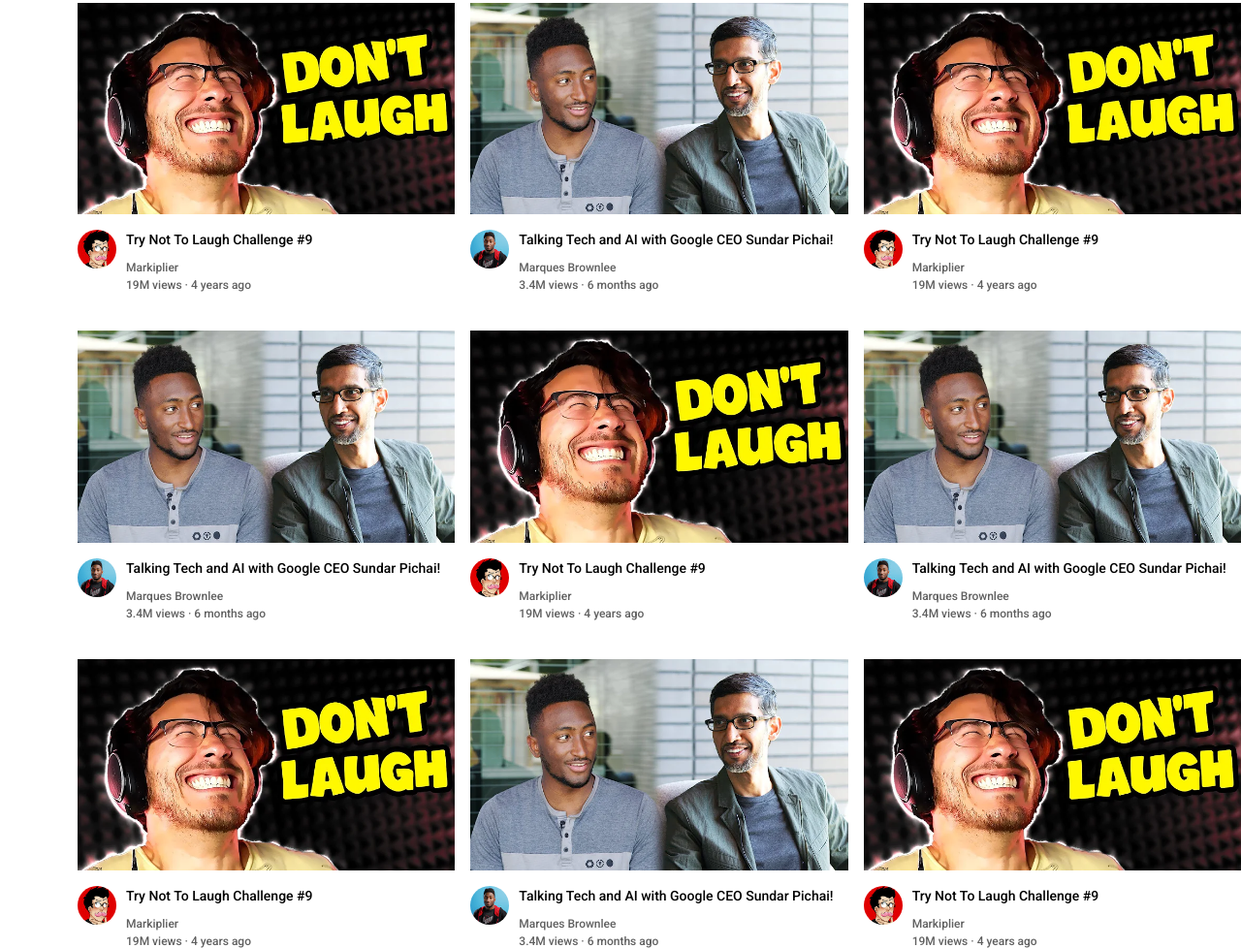
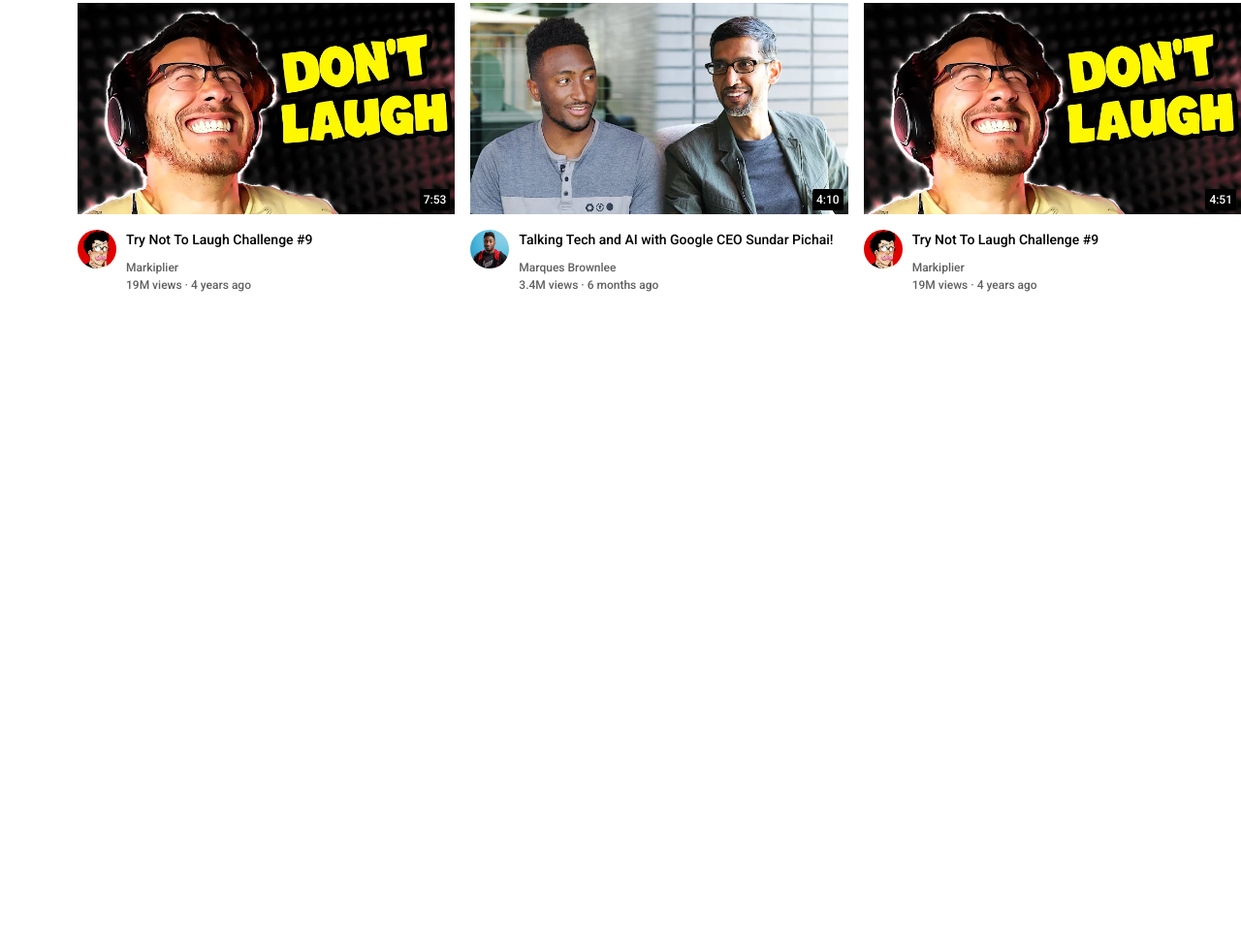
Before and after one commit to JerielR/yt-home-page, a plain HTML site: page youtube.html in a window 1280 px wide. Shown: the part 1093-2071 px from the top of the page at 97% size. After the commit the page ends 1394 px from the top, so only its background shows below. Drawn offline with Linux system fonts and the light colour scheme.

Commit message:
relative/absolute implementations and more exercises

```diff
--- a/styles/header.css
+++ b/styles/header.css
@@ -8,7 +8,8 @@
     left: 0;
     right: 0;
     background-color: white;
-    border-bottom: 1px solid rgb(227, 227, 227)
+    border-bottom: 1px solid rgb(227, 227, 227);
+    z-index: 100;
 }
 
 .left-section {
@@ -101,8 +102,30 @@
     height: 24px;
 }
 
+.notifications-icon-container {
+    position: relative;
+}
+
 .notifications-icon {
     height: 24px;
+}
+
+.notifications-count {
+    position: absolute;
+    background-color: #cc0000;
+    color: white;
+    top: -2px;
+    right: -5px;
+    font-family: Roboto, Arial;
+    font-size: 11px;
+    padding-left: 5px;
+    padding-right: 5px;
+    padding-top: 2px;
+    padding-bottom: 2px;
+    border-radius: 10px;
+    display: flex;
+    justify-content: center;
+    align-items: center;
 }
 
 .my-picture {
--- a/styles/video.css
+++ b/styles/video.css
@@ -10,30 +10,44 @@
     margin-bottom: 12px;
 }
 
-.video-info-grid{
+.video-info-grid {
     display: grid;
     grid-template-columns: 50px 1fr;
 }
 
-.channel-picture{
+.channel-picture {
     width: 40px;
     border-radius: 50px;
 }
 
-.thumbnail-row{
+.thumbnail-row {
     margin-bottom: 12px;
+    position: relative;
 }
 
-.video-author, .video-stats{
+.video-time {
+    background-color: black;
+    color: white;
+    position: absolute;
+    bottom: 8px;
+    right: 5px;
+    font-family: Roboto, Arial;
+    font-size: 12px;
+    font-weight: 500;
+    padding: 4px;
+    border-radius: 2px;
+}
+
+.video-author, .video-stats {
     font-size: 12px;
     color: rgb(96, 96, 96);
 }
 
-.video-author{
+.video-author {
     margin-bottom: 4px;
 }
 
-.video-grid{
+.video-grid {
     display: grid;
     grid-template-columns: 1fr 1fr 1fr;
     column-gap: 16px;
--- a/youtube.html
+++ b/youtube.html
@@ -29,11 +29,13 @@
       <div class="right-section">
         <img class="upload-icon" src="icons/upload.svg" alt="">
         <img class="apps-icon" src="icons/youtube-apps.svg" alt="">
-        <img class="notifications-icon" src="icons/notifications.svg" alt="">
+        <div class="notifications-icon-container">
+          <img class="notifications-icon" src="icons/notifications.svg" alt="">
+          <div class="notifications-count">3</div>
+        </div>
         <img class="my-picture" src="channel-pictures/my-channel.jpeg" alt="">
-      </div>
     </div>
-
+  </div>
     <div class="sidebar">
       sidebar
     </div>
@@ -42,6 +44,7 @@
       <div class="video-preview">
         <div class="thumbnail-row">
           <img class="thumbnail" src="thumbnails/thumbnail-1.webp" />
+          <div class="video-time">14:20</div>
         </div>
         <div class="video-info-grid">
           <div class="channel-picture-container">
@@ -60,6 +63,7 @@
       <div class="video-preview">
         <div class="thumbnail-row">
           <img class="thumbnail" src="thumbnails/thumbnail-2.webp">
+          <div class="video-time">8:22</div>
         </div>
         <div class="video-info-grid">
           <div class="channel-picture-container">
@@ -76,6 +80,7 @@
       <div class="video-preview">
         <div class="thumbnail-row">
           <img class="thumbnail" src="thumbnails/thumbnail-3.webp" />
+          <div class="video-time">9:13</div>
         </div>
         <div class="video-info-grid">
           <div class="channel-picture-container">
@@ -94,6 +99,7 @@
       <div class="video-preview">
         <div class="thumbnail-row">
           <img class="thumbnail" src="thumbnails/thumbnail-4.webp">
+          <div class="video-time">22:09</div>
         </div>
         <div class="video-info-grid">
           <div class="channel-picture-container">
@@ -110,6 +116,7 @@
       <div class="video-preview">
         <div class="thumbnail-row">
           <img class="thumbnail" src="thumbnails/thumbnail-5.webp" />
+          <div class="video-time">11:17</div>
         </div>
         <div class="video-info-grid">
           <div class="channel-picture-container">
@@ -128,6 +135,7 @@
       <div class="video-preview">
         <div class="thumbnail-row">
           <img class="thumbnail" src="thumbnails/thumbnail-6.webp">
+          <div class="video-time">19:59</div>
         </div>
         <div class="video-info-grid">
           <div class="channel-picture-container">
@@ -144,6 +152,7 @@
       <div class="video-preview">
         <div class="thumbnail-row">
           <img class="thumbnail" src="thumbnails/thumbnail-1.webp" />
+          <div class="video-time">10:13</div>
         </div>
         <div class="video-info-grid">
           <div class="channel-picture-container">
@@ -162,6 +171,7 @@
       <div class="video-preview">
         <div class="thumbnail-row">
           <img class="thumbnail" src="thumbnails/thumbnail-2.webp">
+          <div class="video-time">7:12</div>
         </div>
         <div class="video-info-grid">
           <div class="channel-picture-container">
@@ -178,6 +188,7 @@
       <div class="video-preview">
         <div class="thumbnail-row">
           <img class="thumbnail" src="thumbnails/thumbnail-1.webp" />
+          <div class="video-time">13:17</div>
         </div>
         <div class="video-info-grid">
           <div class="channel-picture-container">
@@ -196,6 +207,7 @@
       <div class="video-preview">
         <div class="thumbnail-row">
           <img class="thumbnail" src="thumbnails/thumbnail-2.webp">
+          <div class="video-time">7:53</div>
         </div>
         <div class="video-info-grid">
           <div class="channel-picture-container">
@@ -212,6 +224,7 @@
       <div class="video-preview">
         <div class="thumbnail-row">
           <img class="thumbnail" src="thumbnails/thumbnail-1.webp" />
+          <div class="video-time">4:10</div>
         </div>
         <div class="video-info-grid">
           <div class="channel-picture-container">
@@ -230,109 +243,7 @@
       <div class="video-preview">
         <div class="thumbnail-row">
           <img class="thumbnail" src="thumbnails/thumbnail-2.webp">
-        </div>
-        <div class="video-info-grid">
-          <div class="channel-picture-container">
-            <img class="channel-picture" src="channel-pictures/channel-2.jpeg">
-          </div>
-          <div class="video-info">
-            <p class="video-title">Try Not To Laugh Challenge #9</p>
-            <p class="video-author">Markiplier</p>
-            <p class="video-stats">19M views &#183; 4 years ago</p>
-          </div>
-        </div>
-      </div>
-
-
-      <div class="video-preview">
-        <div class="thumbnail-row">
-          <img class="thumbnail" src="thumbnails/thumbnail-1.webp" />
-        </div>
-        <div class="video-info-grid">
-          <div class="channel-picture-container">
-            <img class="channel-picture" src="/channel-pictures/channel-1.jpeg" />
-          </div>
-          <div class="video-info">
-            <p class="video-title">
-              Talking Tech and AI with Google CEO Sundar Pichai!
-            </p>
-            <p class="video-author">Marques Brownlee</p>
-            <p class="video-stats">3.4M views &#183; 6 months ago</p>
-          </div>
-        </div>
-      </div>
-
-      <div class="video-preview">
-        <div class="thumbnail-row">
-          <img class="thumbnail" src="thumbnails/thumbnail-2.webp">
-        </div>
-        <div class="video-info-grid">
-          <div class="channel-picture-container">
-            <img class="channel-picture" src="channel-pictures/channel-2.jpeg">
-          </div>
-          <div class="video-info">
-            <p class="video-title">Try Not To Laugh Challenge #9</p>
-            <p class="video-author">Markiplier</p>
-            <p class="video-stats">19M views &#183; 4 years ago</p>
-          </div>
-        </div>
-      </div>
-
-      <div class="video-preview">
-        <div class="thumbnail-row">
-          <img class="thumbnail" src="thumbnails/thumbnail-1.webp" />
-        </div>
-        <div class="video-info-grid">
-          <div class="channel-picture-container">
-            <img class="channel-picture" src="/channel-pictures/channel-1.jpeg" />
-          </div>
-          <div class="video-info">
-            <p class="video-title">
-              Talking Tech and AI with Google CEO Sundar Pichai!
-            </p>
-            <p class="video-author">Marques Brownlee</p>
-            <p class="video-stats">3.4M views &#183; 6 months ago</p>
-          </div>
-        </div>
-      </div>
-
-      <div class="video-preview">
-        <div class="thumbnail-row">
-          <img class="thumbnail" src="thumbnails/thumbnail-2.webp">
-        </div>
-        <div class="video-info-grid">
-          <div class="channel-picture-container">
-            <img class="channel-picture" src="channel-pictures/channel-2.jpeg">
-          </div>
-          <div class="video-info">
-            <p class="video-title">Try Not To Laugh Challenge #9</p>
-            <p class="video-author">Markiplier</p>
-            <p class="video-stats">19M views &#183; 4 years ago</p>
-          </div>
-        </div>
-      </div>
-
-      <div class="video-preview">
-        <div class="thumbnail-row">
-          <img class="thumbnail" src="thumbnails/thumbnail-1.webp" />
-        </div>
-        <div class="video-info-grid">
-          <div class="channel-picture-container">
-            <img class="channel-picture" src="/channel-pictures/channel-1.jpeg" />
-          </div>
-          <div class="video-info">
-            <p class="video-title">
-              Talking Tech and AI with Google CEO Sundar Pichai!
-            </p>
-            <p class="video-author">Marques Brownlee</p>
-            <p class="video-stats">3.4M views &#183; 6 months ago</p>
-          </div>
-        </div>
-      </div>
-
-      <div class="video-preview">
-        <div class="thumbnail-row">
-          <img class="thumbnail" src="thumbnails/thumbnail-2.webp">
+          <div class="video-time">4:51</div>
         </div>
         <div class="video-info-grid">
           <div class="channel-picture-container">
```
Also changed, not shown: practice/css-position/position.html (renamed from position.html, +27 -2 lines), practice/css-position/relative-absolute/15a.html (added), practice/css-position/relative-absolute/15b.html (added), practice/css-position/relative-absolute/15c.html (added), practice/css-position/relative-absolute/15d.html (added), practice/css-position/relative-absolute/15e.html (added), practice/css-position/relative-absolute/15f.html (added). Lines whose indentation alone changed are shown as unchanged.
